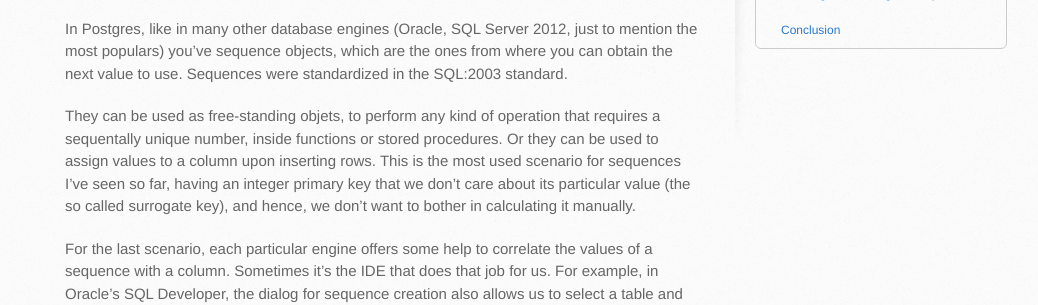
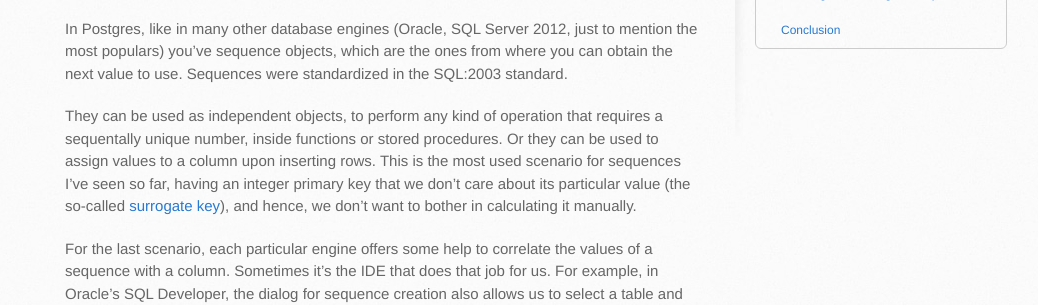
Before and after one commit to nelsonghezzi/nelsonghezzi.github.io, a Jekyll site: the page built from _posts/2014-04-13-postgresql-how-to-convert-a-column-into-serial.markdown, in a window 1280 px wide and 900 px high, scrolled down 452 px. Shown: the part 153-458 px from the top of the window, without its empty margins (105-1143 px from the left). Built offline with Jekyll 4.4.1, drawn with Linux system fonts in a browser that asks for light colours; nearby versions of some CDN libraries; comment, search, counter and statistics services are not loaded.

Commit message:
Corrections and improvments
Syntax and grammar corrections.
Added Wikipedia link to Surrogate Key.

```diff
--- a/_posts/2014-04-13-postgresql-how-to-convert-a-column-into-serial.markdown
+++ b/_posts/2014-04-13-postgresql-how-to-convert-a-column-into-serial.markdown
@@ -18,7 +18,7 @@ I've been working with PostgreSQL recently, doing some things on the GIS ground.
 
 In Postgres, like in many other database engines (Oracle, SQL Server 2012, just to mention the most populars) you've **sequence objects**, which are the ones from where you can obtain the next value to use. Sequences were standardized in the SQL:2003 standard.
 
-They can be used as free-standing objets, to perform any kind of operation that requires a sequentally unique number, inside functions or stored procedures. Or they can be used to assign values to a column upon inserting rows. This is the most used scenario for sequences I've seen so far, having an integer primary key that we don't care about its particular value (the so called _surrogate key_), and hence, we don't want to bother in calculating it manually.
+They can be used as independent objects, to perform any kind of operation that requires a sequentally unique number, inside functions or stored procedures. Or they can be used to assign values to a column upon inserting rows. This is the most used scenario for sequences I've seen so far, having an integer primary key that we don't care about its particular value (the so-called [surrogate key](http://en.wikipedia.org/wiki/Surrogate_key)), and hence, we don't want to bother in calculating it manually.
 
 For the last scenario, each particular engine offers some help to correlate the values of a sequence with a column. Sometimes it's the IDE that does that job for us. For example, in Oracle's SQL Developer, the dialog for sequence creation also allows us to select a table and column for which the sequence is intended to be used. Doing that, it'll not only create the sequence, but also create a `BEFORE INSERT` trigger to assign the next value in the sequence to the incomming row.
 
```
